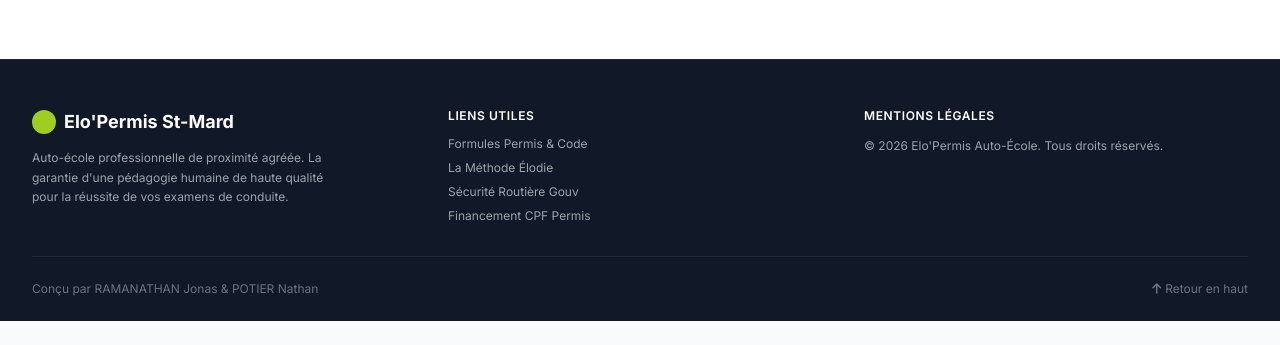
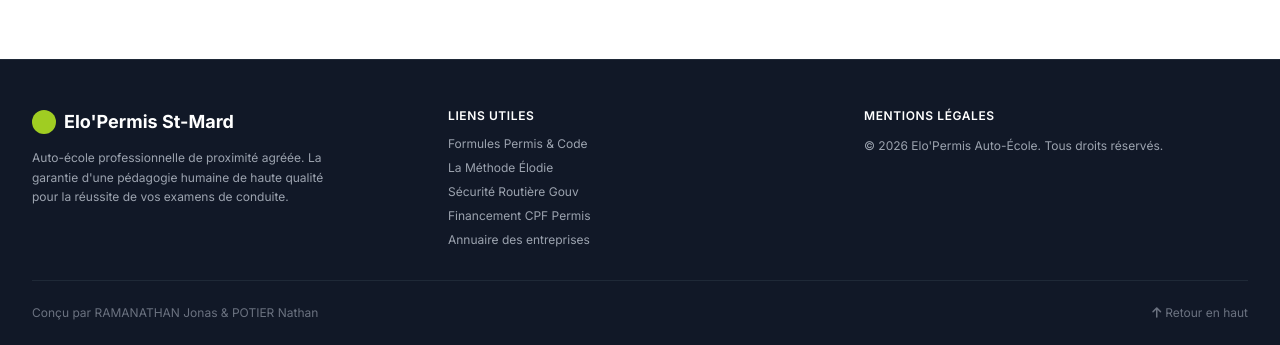
Before and after one commit to nathan-potier/elo-permis-website, a website: page index.html in a window 1280 px wide. Shown: the part 4569-4914 px from the top of the page. Before the commit the page ends 4890 px from the top, so only its background shows below. Drawn offline with nearby package versions, Linux system fonts and the light colour scheme.

Commit message:
ajout liens

```diff
--- a/index.html
+++ b/index.html
@@ -719,6 +719,7 @@
                         <li><a href="#pourquoi-nous" class="hover:text-white transition">La Méthode Élodie</a></li>
                         <li><a href="https://www.securite-routiere.gouv.fr/" target="_blank" rel="noopener" class="hover:text-white transition">Sécurité Routière Gouv</a></li>
                         <li><a href="https://www.moncompteformation.gouv.fr/" target="_blank" rel="noopener" class="hover:text-white transition">Financement CPF Permis</a></li>
+                        <li><a href="https://annuaire-entreprises.data.gouv.fr/entreprise/lb-auto-ecole-911528479" target="_blank" rel="noopener" class="hover:text-white transition">Annuaire des entreprises</a></li>
                     </ul>
                 </div>
                 <div>
```
